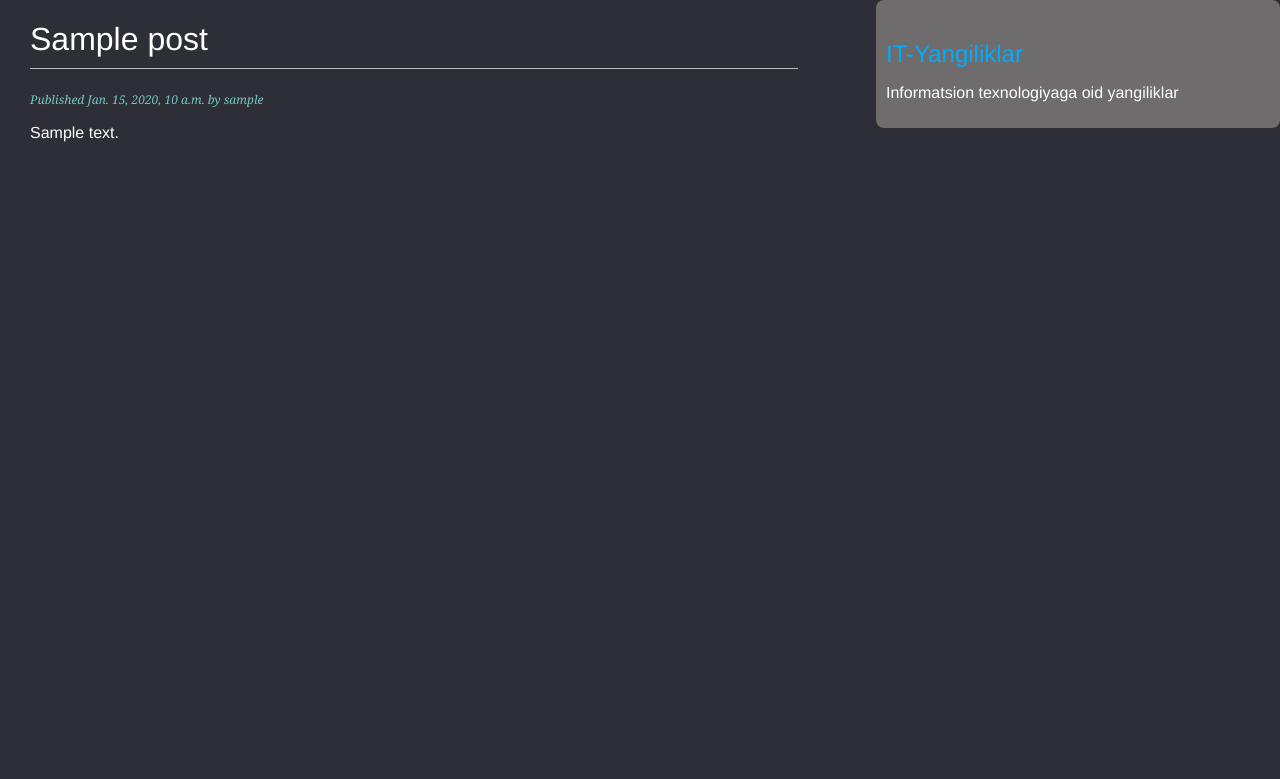
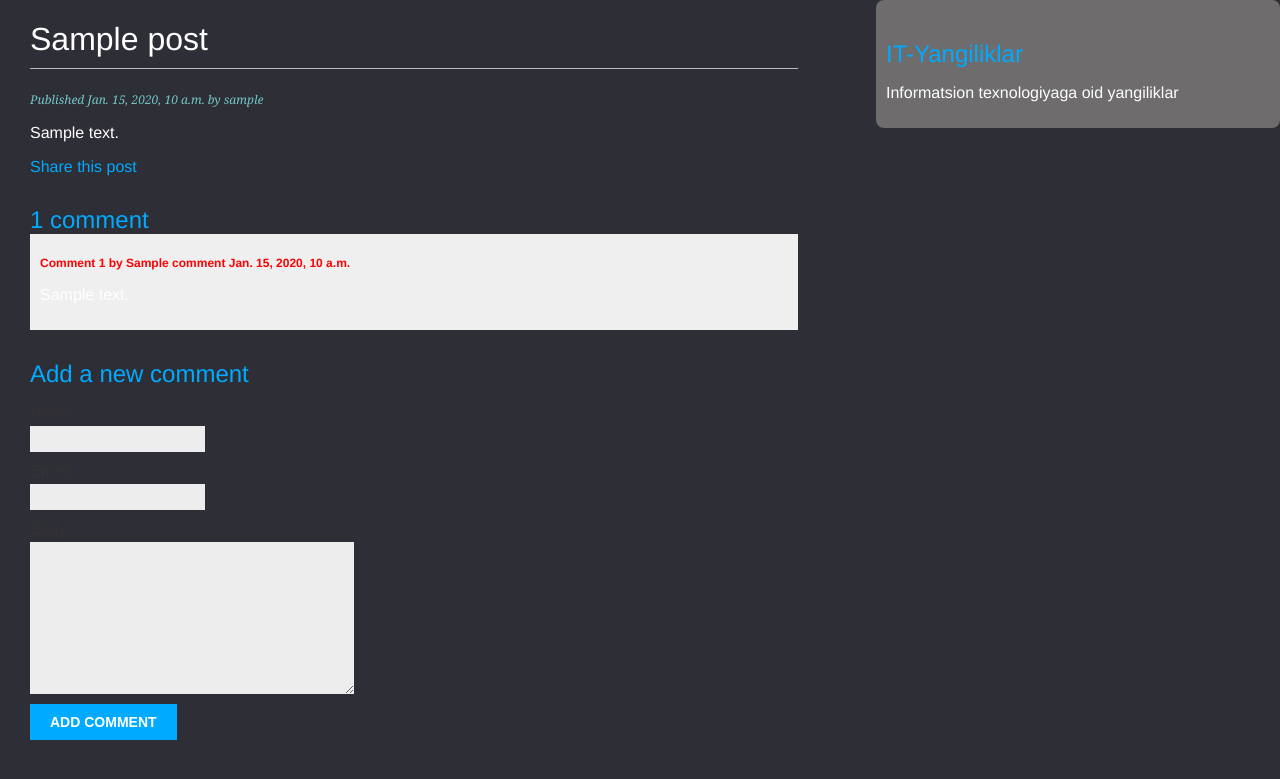
Before and after one commit to dev-Jamshidbek/clone_site, a Django app: a page that uses templates/clone/post/detail.html in a window 1280 px wide. Shown: the top 779 px of the page. Run offline with Django 5.2, Linux system fonts and the light colour scheme; tables that the repository leaves empty hold one stand-in row (values such as "Sample post").

Commit message:
comment function added

```diff
--- /dev/null
+++ b/clone_site/forms.py
@@ -0,0 +1,15 @@
+from django import forms
+from .models import Comment
+
+
+class EmailPostForm(forms.Form):
+    name = forms.CharField(max_length=25)
+    email = forms.EmailField()
+    to = forms.EmailField()
+    comments = forms.CharField(required=False, widget=forms.Textarea)
+
+
+class CommentForm(forms.ModelForm):
+    class Meta:
+        model = Comment
+        fields = ('name' , 'email' , 'body')
--- a/clone_site/models.py
+++ b/clone_site/models.py
@@ -1,3 +1,5 @@
+from email.policy import default
+
 from django.db import models
 from django.contrib.auth.models import User
 from django.utils import timezone
@@ -35,3 +37,20 @@ class Post(models.Model):
 
     def get_absolute_url(self):
         return reverse("clone_site:post_detail", args=[self.publish.year,self.publish.month,self.publish.day,self.slug])
+
+
+class Comment(models.Model):
+    post = models.ForeignKey(Post, on_delete = models.CASCADE, related_name='comments')
+    name = models.CharField(max_length=80)
+    email = models.EmailField()
+    body = models.TextField()
+    created = models.DateTimeField(auto_now_add=True)
+    updated = models.DateTimeField(auto_now=True)
+    active = models.BooleanField(default= True)
+
+
+    class Meta:
+        ordering = ('created' ,)
+
+    def __str__(self):
+        return f'Comment by {self.name} on {self.post}'
--- a/clone_site/urls.py
+++ b/clone_site/urls.py
@@ -7,5 +7,7 @@ urlpatterns = [
     path('', views.PostListView.as_view(), name = 'post_list'),
     path('<int:year>/<int:month>/<int:day>/<slug:slug>/',
         views.post_detail,
-    name = 'post_detail')
+    name = 'post_detail'),
+    path('<int:post_id>/share/',views.post_share, name = 'post_share'),
+
 ]
--- a/clone_site/views.py
+++ b/clone_site/views.py
@@ -1,4 +1,6 @@
 from django.shortcuts import render, get_object_or_404
+from django.core.mail import send_mail
+from .forms import CommentForm, EmailPostForm
 from .models import Post
 from django.views.generic import ListView
 
@@ -12,4 +14,40 @@ class PostListView(ListView):
 
 def post_detail(request, year , month, day ,slug):
     post = get_object_or_404(Post, slug = slug , status = 'published', publish__year = year, publish__month = month , publish__day = day)
-    return render(request , 'clone/post/detail.html', {'post': post})
+    comments = post.comments.filter(active = True)
+    new_comment = None
+
+    if request.method == 'POST':
+        comment_form = CommentForm(data = request.POST)
+        if comment_form.is_valid():
+            new_comment = comment_form.save(commit = False)
+            new_comment.post = post
+            new_comment.save()
+    else:
+        comment_form = CommentForm()
+    return render(request , 'clone/post/detail.html',
+                  {'post': post,
+                   'comments':comments,
+                   'new_comment': new_comment,
+                   'comment_form':comment_form,
+                   })
+def post_share(request, post_id):
+    post = get_object_or_404(Post, id=post_id, status = 'published')
+    sent = False
+
+    if request.method == 'POST':
+        form = EmailPostForm(request.POST)
+        if form.is_valid():
+            cd = form.cleaned_data
+            print(cd)
+            post_url = request.build_absolute_url(post.get_absolute_url())
+            title = f"{cd['name']} sizga {post.title} ni o'qishni taklif etadi"
+            message = f"{post.title} maqolasini o'qing: {post_url}\n\n" \
+                    f"{cd['name']}ning izohi: {cd['comments']}"
+            send_mail(title, message, 'jamshidbekyaxiyakulov@gmail.com', [cd['to']], fail_silently=False)
+
+    else:
+        form = EmailPostForm()
+        return render(request , 'clone/post/share.html', {'post':post,
+                                                          'form':form,
+                                                          'sent':sent})
--- a/static/css/clone.css
+++ b/static/css/clone.css
@@ -108,3 +108,6 @@ input[type=submit] {
 .post:hover {
     background-color: #51515b;
 }
+p {
+    color: white;
+}
--- a/templates/clone/post/detail.html
+++ b/templates/clone/post/detail.html
@@ -1,11 +1,44 @@
 {% extends "clone/base.html" %}
 {% block title %}{{ post.title }}{% endblock %}
-
 {% block content %}
     <h1>{{ post.title }}</h1>
     <p class="date">
         Published {{ post.publish }} by {{ post.author }}
     </p>
+    {{ post.body|linebreaks }}
 
-    {{ post.body|linebreaks }}
+    <p>
+        <a href="{% url 'clone_site:post_share' post.id %}">
+            Share this post
+        </a>
+    </p>
+
+    {% with comments.count as total_comments %}
+        <h2>
+            {{ total_comments }} comment{{ total_comments|pluralize }}
+        </h2>
+    {% endwith %}
+
+    {% for comment in comments %}
+        <div class="comment">
+            <p class="info">
+                Comment {{ forloop.counter }} by {{ comment.name }}
+                {{ comment.created }}
+            </p>
+            {{ comment.body|linebreaks }}
+        </div>
+    {% empty %}
+        <p>There are no comments yet.</p>
+    {% endfor %}
+
+    {% if new_comment %}
+        <h2>Your comment has been added.</h2>
+    {% else %}
+        <h2>Add a new comment</h2>
+        <form method="post" style="background-color: #5f5f79">
+            {{ comment_form.as_p }}
+            {% csrf_token %}
+            <p><input type="submit" value="Add comment"></p>
+        </form>
+    {% endif %}
 {% endblock %}
```
Also changed, not shown: clone_site/admin.py (+8 -0 lines), config/settings.py (+12 -0 lines), clone_site/migrations/0002_comment.py (added).
